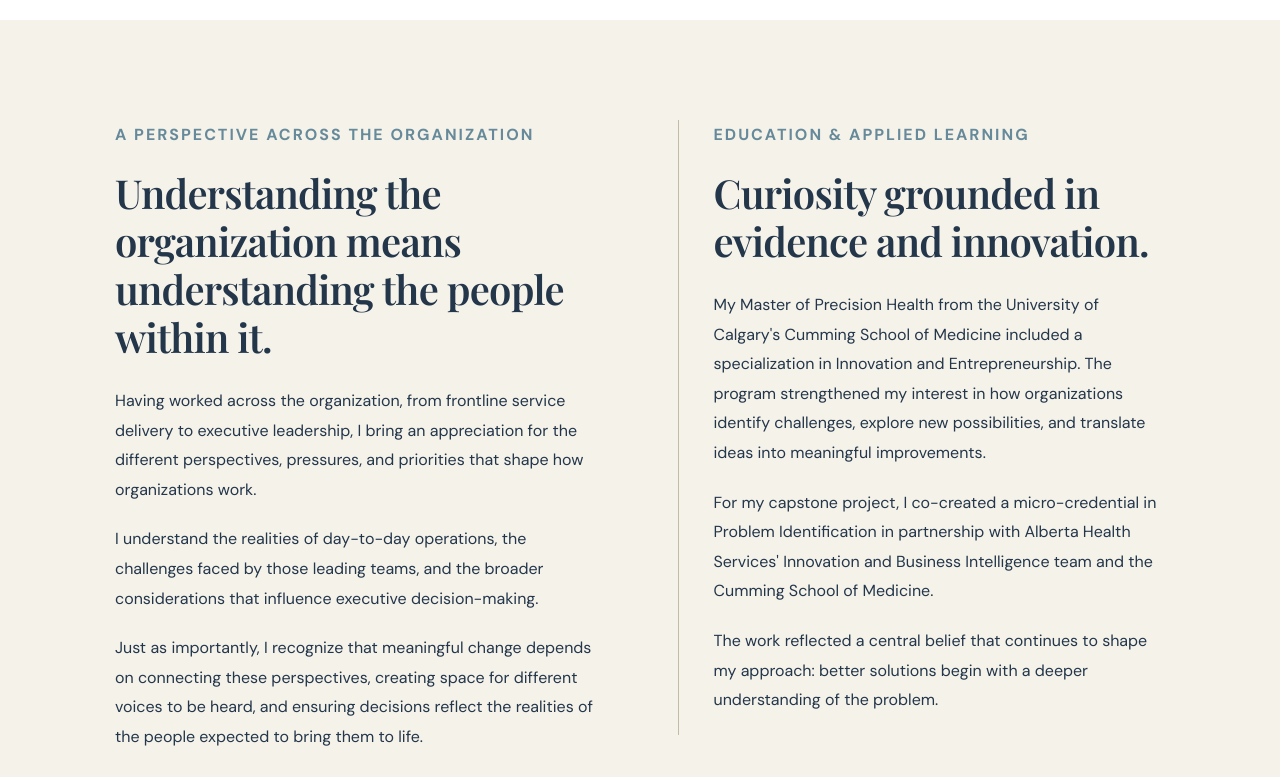
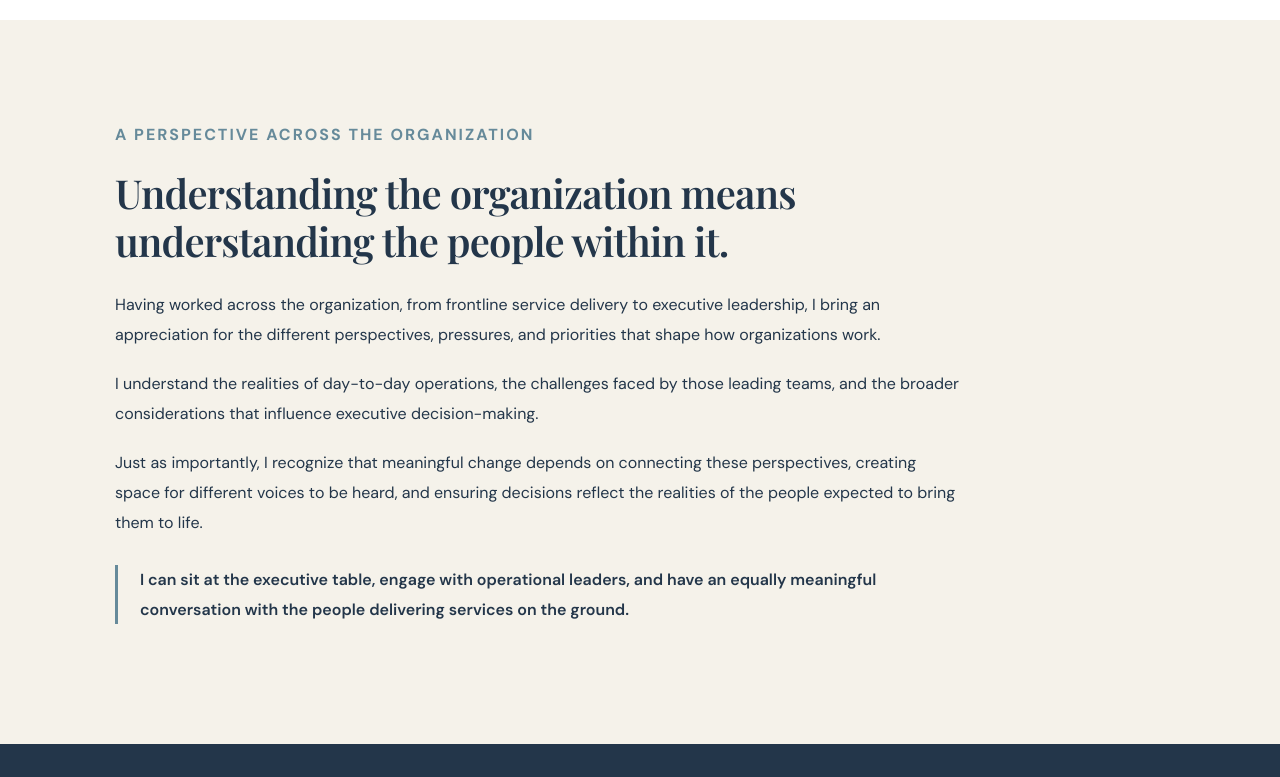
Before and after one commit to causewayconsultancy/causeway-website, an Astro site: page /approach in a window 1280 px wide. Shown: the part 3160-3937 px from the top of the page. Built offline with nearby package versions, Linux system fonts and the light colour scheme; Astro itself is replaced by a stand-in of ours.

Commit message:
Refactor experience section and update styles

```diff
--- a/src/pages/approach.astro
+++ b/src/pages/approach.astro
@@ -279,8 +279,6 @@ import BaseLayout from "../layouts/BaseLayout.astro";
     <section class="experience">
       <div class="section-inner">
 
-        <div class="experience-grid">
-
         <div class="experience-content">
 
           <p class="eyebrow">A Perspective Across the Organization</p>
@@ -314,39 +312,6 @@ import BaseLayout from "../layouts/BaseLayout.astro";
             leaders, and have an equally meaningful conversation with
             the people delivering services on the ground.
           </p>
-
-          </div>
-
-
-          <div class="education-content">
-
-            <p class="eyebrow">Education & Applied Learning</p>
-
-            <h2>Curiosity grounded in evidence and innovation.</h2>
-
-            <p>
-              My Master of Precision Health from the University of
-              Calgary's Cumming School of Medicine included a
-              specialization in Innovation and Entrepreneurship.
-              The program strengthened my interest in how organizations
-              identify challenges, explore new possibilities, and
-              translate ideas into meaningful improvements.
-            </p>
-
-            <p>
-              For my capstone project, I co-created a micro-credential
-              in Problem Identification in partnership with Alberta
-              Health Services' Innovation and Business Intelligence
-              team and the Cumming School of Medicine.
-            </p>
-
-            <p>
-              The work reflected a central belief that continues
-              to shape my approach: better solutions begin with
-              a deeper understanding of the problem.
-            </p>
-
-          </div>
 
         </div>
 
@@ -601,27 +566,22 @@ import BaseLayout from "../layouts/BaseLayout.astro";
   }
 
 
-  /* EXPERIENCE AND EDUCATION */
+  /* EXPERIENCE AND PERSPECTIVE */
 
   .experience {
     background: var(--cream);
     padding: 100px 0;
   }
 
-  .experience-grid {
-    display: grid;
-    grid-template-columns: 1fr 1fr;
-    gap: 75px;
-    align-items: start;
+  .experience-content {
+    max-width: 850px;
   }
 
-  .experience-content h2,
-  .education-content h2 {
-    max-width: 500px;
+  .experience-content h2 {
+    max-width: 750px;
   }
 
-  .experience-content p:not(.eyebrow),
-  .education-content p:not(.eyebrow) {
+  .experience-content p:not(.eyebrow) {
     margin-bottom: 20px;
   }
 
@@ -631,11 +591,6 @@ import BaseLayout from "../layouts/BaseLayout.astro";
     font-weight: 600;
     color: var(--slate);
     margin-top: 28px;
-  }
-
-  .education-content {
-    padding-left: 35px;
-    border-left: 1px solid var(--stone);
   }
 
 
@@ -712,14 +667,6 @@ import BaseLayout from "../layouts/BaseLayout.astro";
       height: 450px;
     }
 
-    .experience-grid {
-      gap: 40px;
-    }
-
-    .education-content {
-      padding-left: 25px;
-    }
-
   }
 
 
@@ -787,18 +734,6 @@ import BaseLayout from "../layouts/BaseLayout.astro";
       padding: 70px 0;
     }
 
-    .experience-grid {
-      grid-template-columns: 1fr;
-      gap: 45px;
-    }
-
-    .education-content {
-      padding-left: 0;
-      padding-top: 35px;
-      border-left: none;
-      border-top: 1px solid var(--stone);
-    }
-
     .approach-closing {
       padding: 70px 7%;
     }
```
Lines whose indentation alone changed are shown as unchanged.
